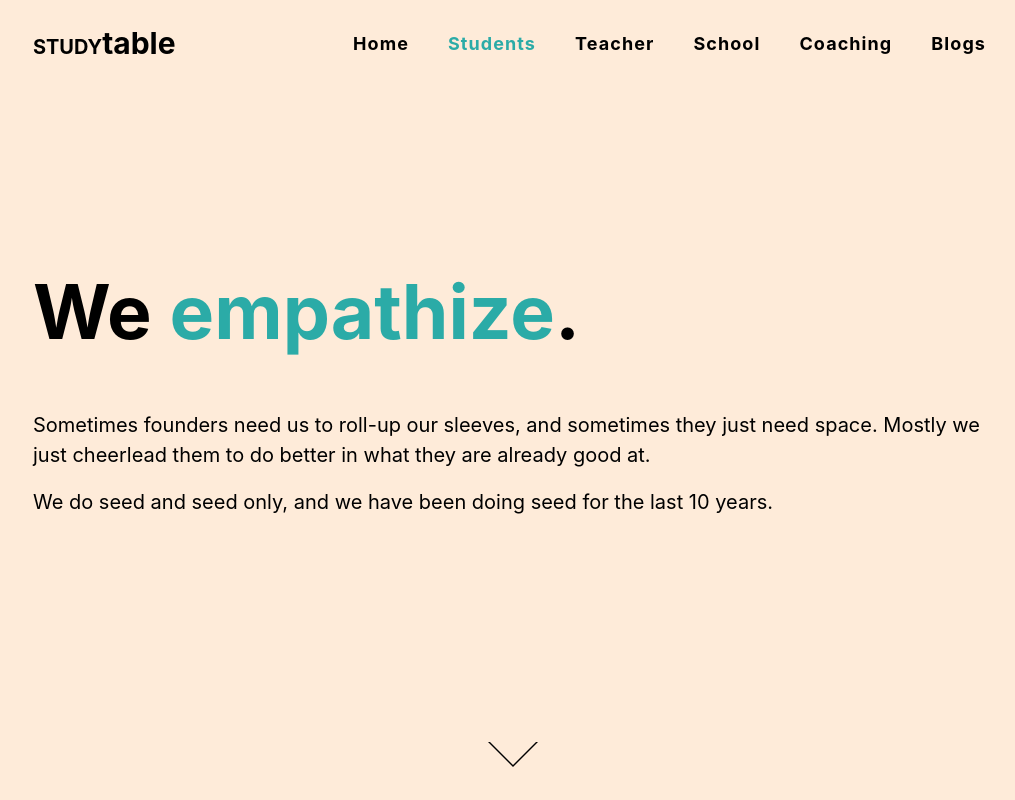
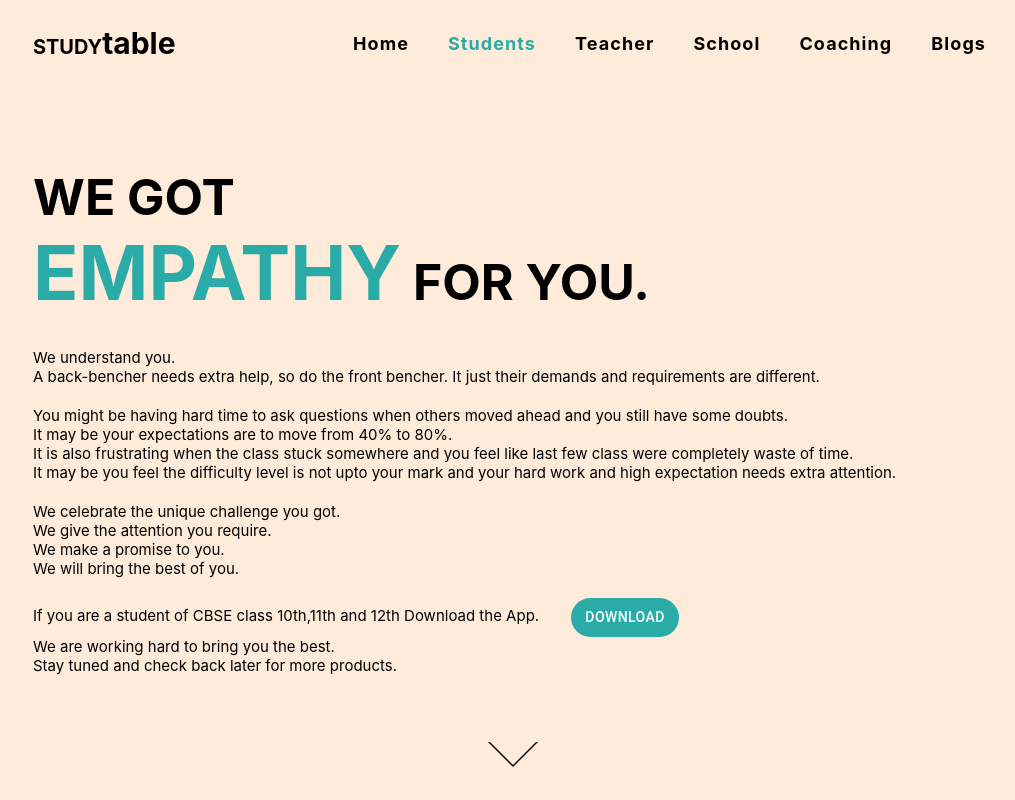
Before and after one commit to mohit99093/Studytable_Project, a React (Create React App) app in the folder client/: page /product in a window 1280 px wide. Shown: the top 800 px of the page, without its empty margins (127-1142 px from the left). Built offline with nearby package versions, Linux system fonts and the light colour scheme.

Commit message:
Student Page upload

```diff
--- a/client/src/components/Home/Main/Main.scss
+++ b/client/src/components/Home/Main/Main.scss
@@ -13,7 +13,6 @@
     align-items: center;
     @media(max-width: 600px){
         padding: 40px 30px;
-        min-height: 40em;
     }
 }
 .navbar{
@@ -111,7 +110,7 @@
             line-height: 1.5;
             text-align: left;
             margin: 1em 0;
-            letter-spacing: 1.03rem;
+            letter-spacing: 0.9rem;
         }
     }
 
--- a/client/src/components/Product/Footer/Footer.scss
+++ b/client/src/components/Product/Footer/Footer.scss
@@ -1,6 +1,5 @@
 .fut{
     width: 100%;
-    margin-top: 80px;
     background: #dddfe1;
     .containers{
         width: 65%;
--- a/client/src/components/Product/Front/Front.jsx
+++ b/client/src/components/Product/Front/Front.jsx
@@ -1,5 +1,6 @@
 import React from 'react'
 import './Front.scss'
+import {Button} from '@material-ui/core'
 
 export default function Front() {
     function handle() {
@@ -12,12 +13,27 @@
     return (
         <div className="front" >
             <div className="contain" >
-                <h1>We <span style={{color:'#2baba7'}} >empathize</span>.</h1>
-                <div className="subs" >
-                    Sometimes founders need us to roll-up our sleeves, and sometimes they just need space. Mostly we just cheerlead them to do better in what they are already good at.
+                <h1>WE GOT <br/> <span style={{color:'#2baba7'}} >EMPATHY</span> FOR YOU.</h1>
+                <div className="sub1" >
+                      We understand you.<br/>
+                      A back-bencher needs extra help, so do the front bencher. It just their demands and requirements are different.
                 </div>
                 <div className="sub1" >
-                    We do seed and seed only, and we have been doing seed for the last 10 years.
+                You might be having hard time to ask questions when others moved ahead and you still have some doubts.<br/>
+                It may be your expectations are to move from 40% to 80%.<br/>
+                It is also frustrating when the class stuck somewhere and you feel like last few class were completely waste of time.<br/>
+                It may be you feel the difficulty level is not upto your mark and your hard work and high expectation needs extra attention.
+                </div>
+                <div className="sub1" >
+                We celebrate the unique challenge you got. <br/>
+                We give the attention you require.<br/>
+                We make a promise to you.<br/>
+                We will bring the best of you.
+                </div>
+                <div className="sub1" >
+                If you are a student of CBSE class 10th,11th and 12th Download the App.<span> <Button className="btn12" > Download </Button> </span><br/>
+                We are working hard to bring you the best. <br/>
+                Stay tuned and check back later for more products.
                 </div>
             </div>
             <a className="down" onClick={handle} ></a>
--- a/client/src/components/Product/Front/Front.scss
+++ b/client/src/components/Product/Front/Front.scss
@@ -21,12 +21,15 @@
         }
         h1{
             color: black;
-            font-size: 75px;
+            font-size: 50px;
             font-weight: bold;
-            margin-top: -20px;
+            margin-bottom: 10px;
             @media(max-width:600px){
                 font-size: 36px;
                 margin-bottom: 20px;
+            }
+            span{
+                font-size: 75px;
             }
         }
         .subs{
@@ -34,13 +37,13 @@
             line-height: 1.5;
             font-size: 20px;
             @media(max-width:600px){
-                font-size: 15px;
+                font-size: 16px;
                 margin-top: 0;
             }
         }
         .sub1{
             margin-top: 20px;
-            font-size: 20px;
+            font-size: 15px;
             @media(max-width:600px){
                 font-size: 15px;
             }
@@ -82,3 +85,11 @@
     transform: translateX(-50%);
     z-index: 2;
 }
+.btn12{
+   background-color: #2baba7 !important;
+   margin-left: 2em !important;
+   color: white !important;
+   font-size: 16px;
+   border-radius: 22px !important;
+   padding: 0.5em 1em !important;
+}
```
Also changed, not shown: 1 other file (tests, documents, lock files or other folders).
